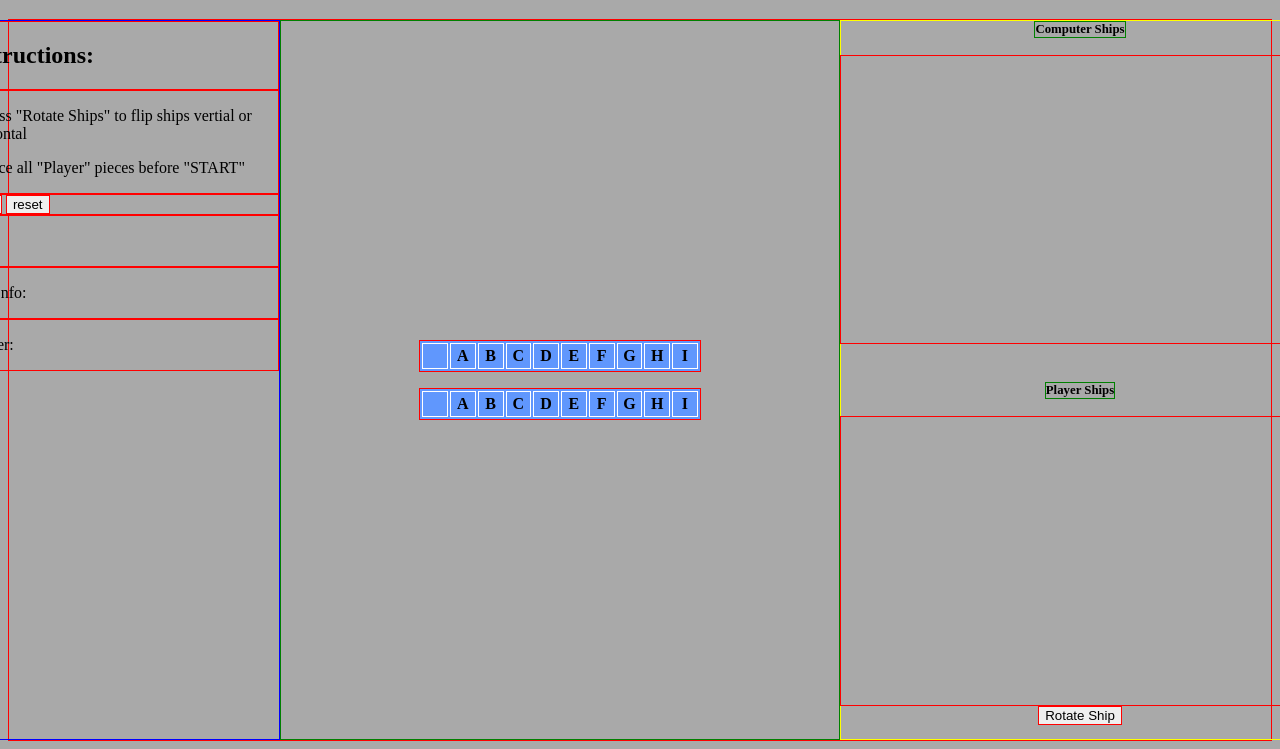
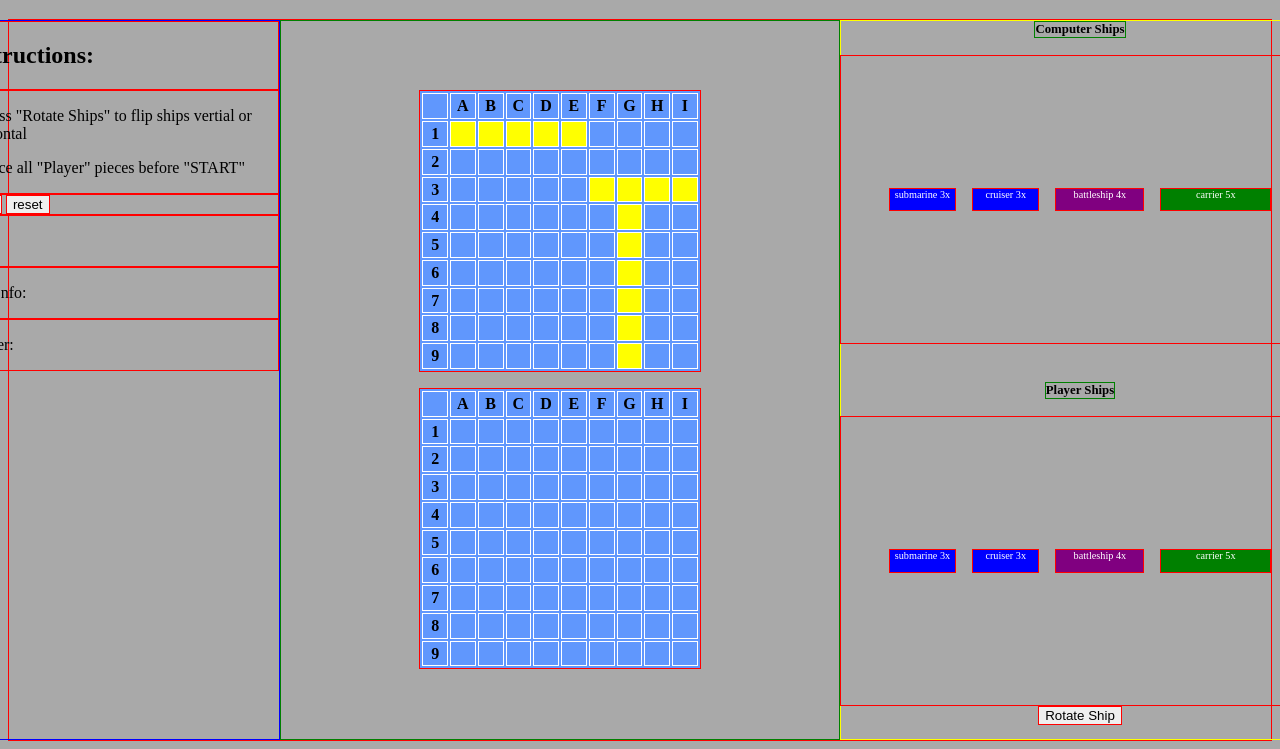
Before and after one commit to bsong1124/Browser-Based-Game, a plain HTML site: page index.html in a window 1280 px wide. Shown: the part 61-810 px from the top of the page. Drawn offline with Linux system fonts and the light colour scheme; files that its build step writes are made by us from their sources.

Commit message:
re-link and move files

```diff
--- a/index.html
+++ b/index.html
@@ -4,8 +4,8 @@
     <meta charset="UTF-8">
     <meta name="viewport" content="width=device-width, initial-scale=1.0">
     <title>Battleship</title>
-    <link rel="stylesheet" href="main.css">
-    <script defer src="battleship.js"></script>
+    <link rel="stylesheet" href="./main/main.css">
+    <script defer src="./main/battleship.js"></script>
 </head>
 <body>
     <header>
```
Also changed, not shown: main/main.css (line endings or trailing spaces).
